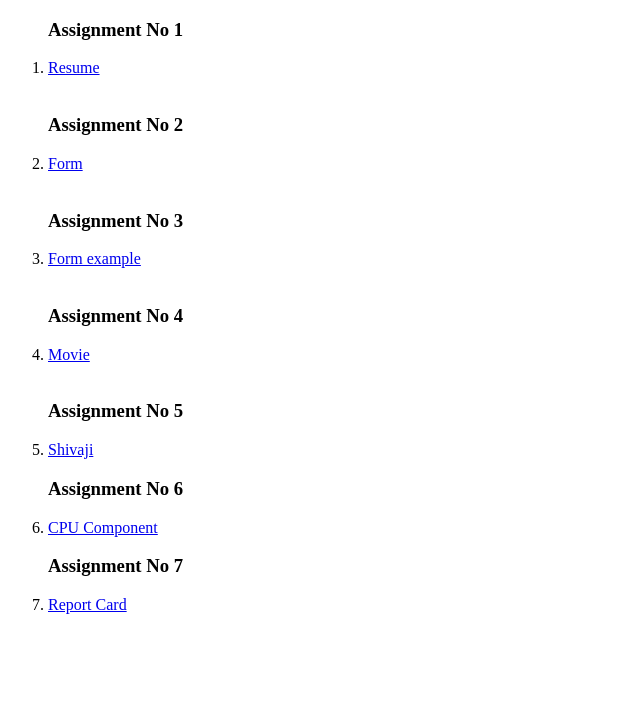
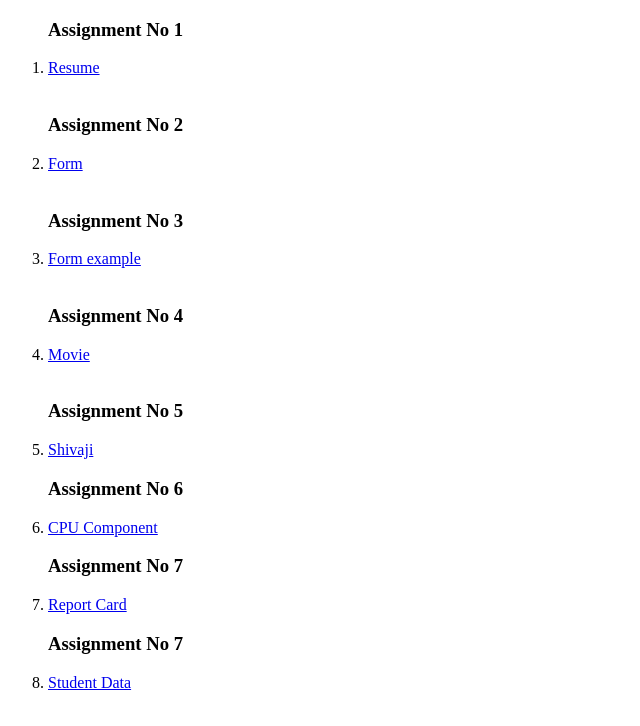
Before and after one commit to Pranaymahajan2006/HTML_Pro, a plain HTML site: page index.html in a window 1280 px wide. Shown: the whole page, without its empty margins (0-640 px from the left). Drawn offline with Linux system fonts and the light colour scheme.

Commit message:
Add files via upload

```diff
--- a/index.html
+++ b/index.html
@@ -28,6 +28,8 @@
         <li><a href="table.html">CPU Component</a></li>
         <h3>Assignment No 7</h3>
         <li><a href="table-report-card.html">Report Card</a></li>
+        <h3>Assignment No 7</h3>
+        <li><a href="student-ta.html">Student Data</a></li>
 
 
     </ol>
```
